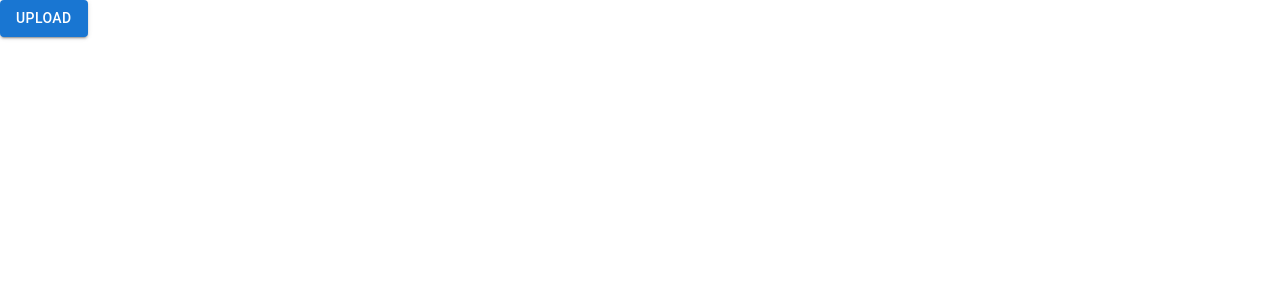
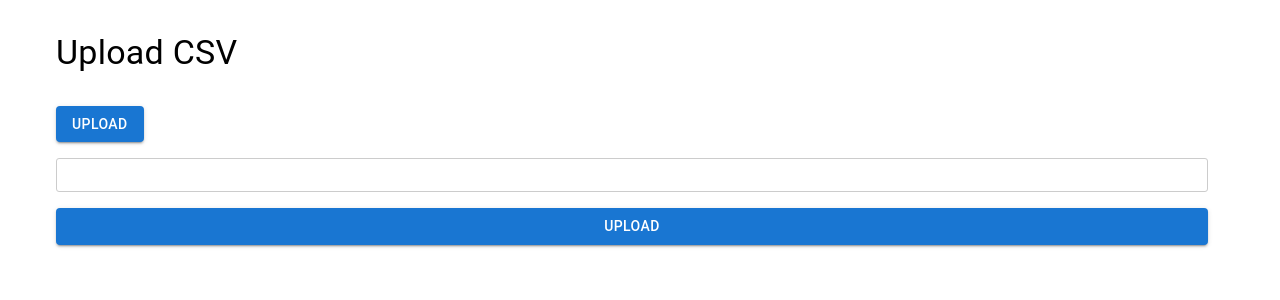
Before and after one commit to danielpassy/desafio_moavi, a React (Vite) app in the folder front/: page / in a window 1280 px wide. Shown: the top 300 px of the page. Built offline with nearby package versions, Linux system fonts and the light colour scheme.

Commit message:
adjust to home page

```diff
--- a/front/src/libs/data/http.ts
+++ b/front/src/libs/data/http.ts
@@ -9,11 +9,4 @@ const AxiosClient = axios.create({
 
 AxiosClient.defaults.headers.common['Content-Type'] = 'application/json';
 
-export function mockasync(data: any) {
-  data = JSON.parse(JSON.stringify(data));
-  return new Promise((resolve) => {
-    setTimeout(() => resolve({ data }), 600);
-  });
-}
-
 export default AxiosClient;
--- a/front/src/pages/home/home-page.tsx
+++ b/front/src/pages/home/home-page.tsx
@@ -1,10 +1,13 @@
 import { Clear } from '@mui/icons-material';
-import { Box, Button, Collapse, IconButton, Typography } from '@mui/material';
-import { useState } from 'react';
+import { Box, Button, Collapse, IconButton, Typography, Container } from '@mui/material';
+
+import { ChangeEventHandler, useState } from 'react';
 import { TransitionGroup } from 'react-transition-group';
-
+import api from '@api';
+import useSnackbar from '@/hooks/snack-context';
 export default function HomePage() {
   const [file, setFile] = useState<File[]>([]);
+  const snackbar = useSnackbar();
 
   const addFiles = (e: React.ChangeEvent<HTMLInputElement>) => {
     const fileList = e.target.files;
@@ -17,33 +20,75 @@ export default function HomePage() {
   const deleteFile = (targetFile: File) => {
     setFile(file.filter((f) => f !== targetFile));
   };
+
+  const uploadFiles = async () => {
+    try {
+      await api.escalas.uploadFiles(file);
+      setFile([]);
+      snackbar.displayMsg('Upload realizado com sucesso', 'success');
+    } catch (error: any) {
+      snackbar.displayMsg(`Erro ao realizar upload: ${error.message}`, 'error');
+    }
+  };
+
   return (
-    <div>
+    <Container
+      sx={{
+        m: 4,
+        display: 'flex',
+        flexDirection: 'column',
+      }}
+    >
+      <Box sx={{ display: 'flex', flexDirection: 'column' }}>
+        <Typography variant="h4" sx={{ mb: 4 }}>
+          Upload CSV
+        </Typography>
+
+        {inputFileButton(addFiles)}
+
+        <Box
+          sx={{
+            border: '1px solid #ccc',
+            borderRadius: '3px',
+            my: 2,
+            p: 2,
+            display: 'inline-block',
+            flexDirection: 'row',
+            justifyContent: 'beginning',
+          }}
+        >
+          {fileDisplay(file, deleteFile)}
+        </Box>
+
+        <Button onClick={uploadFiles} variant="contained" component="span">
+          Upload
+        </Button>
+      </Box>
+    </Container>
+  );
+}
+function inputFileButton(addFiles: ChangeEventHandler<HTMLInputElement> | undefined) {
+  return (
+    <>
       <input
         accept=".csv"
         onChange={addFiles}
-        className=""
         style={{ display: 'none' }}
         id="raised-button-file"
         multiple
         type="file"
       />
       <label htmlFor="raised-button-file">
-        <Button
-          variant="contained"
-          component="span"
-          className="{classes.button}"
-        >
+        <Button variant="contained" component="span">
           Upload
         </Button>
-        <Box
-          sx={{
-            display: 'flex',
-            flexDirection: 'row',
-            mb: 4,
-            justifyContent: 'end',
-          }}
-        >
+      </label>
+    </>
+  );
+}
+
+function fileDisplay(file: File[], deleteFile: (targetFile: File) => void) {
+  return (
     <TransitionGroup>
       {file.map((file) => (
         <Collapse sx={{ my: '8px' }} key={file.name}>
@@ -70,8 +115,5 @@ export default function HomePage() {
         </Collapse>
       ))}
     </TransitionGroup>
-        </Box>
-      </label>
-    </div>
   );
 }
```
Also changed, not shown: front/.eslintrc.js. Lines whose indentation alone changed are shown as unchanged.
